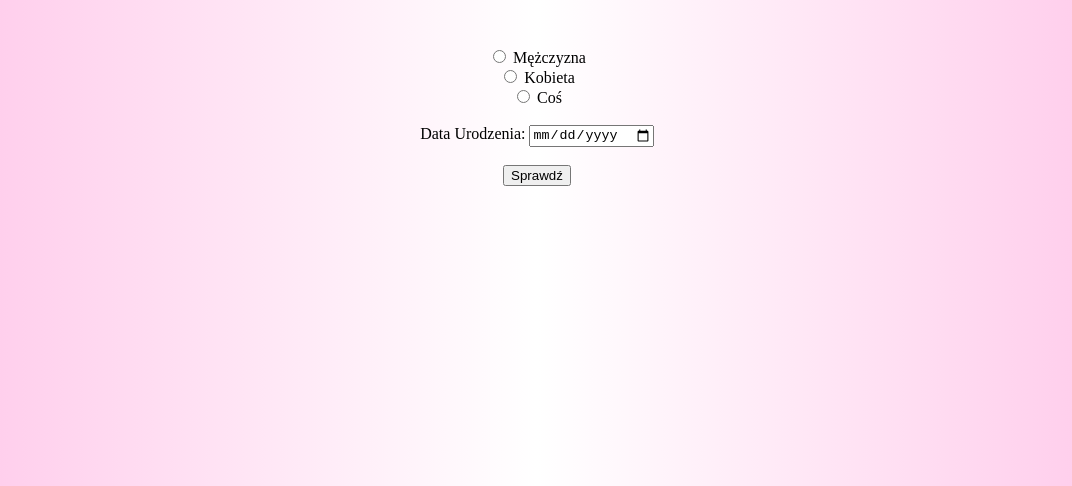
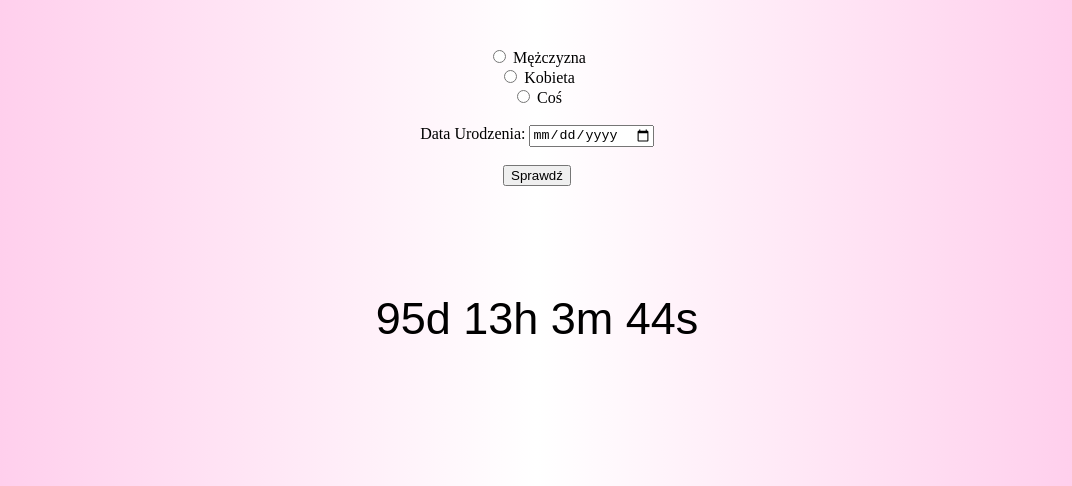
Before and after one commit to PlynDoChlodni/Julia-Kamysz-Projekt, a plain HTML site: page index.html in a window 1280 px wide. Shown: the part 314-800 px from the top of the page, without its empty margins (103-1175 px from the left). Drawn offline with Linux system fonts and the light colour scheme.

Commit message:
Add files via upload

```diff
--- a/JavaScript.js
+++ b/JavaScript.js
@@ -88,3 +88,25 @@ function getAge() {
 function changeText(value) {
     document.getElementById('result_p').innerHTML = value;
 }
+
+
+    var countDownDate = new Date("Sep 14, 2021 9:00:00").getTime();
+
+    var x = setInterval(function() {
+      var now = new Date().getTime();
+      var distance = countDownDate - now;
+
+      var days = Math.floor(distance / (1000 * 60 * 60 * 24));
+      var hours = Math.floor((distance % (1000 * 60 * 60 * 24)) / (1000 * 60 * 60));
+      var minutes = Math.floor((distance % (1000 * 60 * 60)) / (1000 * 60));
+      var seconds = Math.floor((distance % (1000 * 60)) / 1000);
+
+      // Display the result in the element with id="demo"
+      document.getElementById("countdown_p").innerHTML = days + "d " + hours + "h "
+      + minutes + "m " + seconds + "s ";
+
+      if (distance < 0) {
+        clearInterval(x);
+        document.getElementById("countdown_p").innerHTML = "Edycja już się zaczęła - ruszaj robić zadania!";
+      }
+    }, 1000);
--- a/index.html
+++ b/index.html
@@ -30,6 +30,10 @@
     <div id="result">
         <p id="result_p"></p>
     </div>
+    <div id="countdown">
+        <p id="countdown_p"></p>
+
+    </div>
 
 </body>
 
--- a/style.css
+++ b/style.css
@@ -28,8 +28,21 @@ h2 {
     text-align: center;
     margin-left: auto;
     margin-right: auto;
+    height: 32px;
 }
 
 #result_p {
     font-size: 30px;
 }
+
+#countdown {
+    margin-top: 10px;
+    text-align: center;
+    margin-left: auto;
+    margin-right: auto;
+}
+
+#countdown_p {
+    font-size: 45px;
+    font-family: Arial, Helvetica, sans-serif;
+}
```
